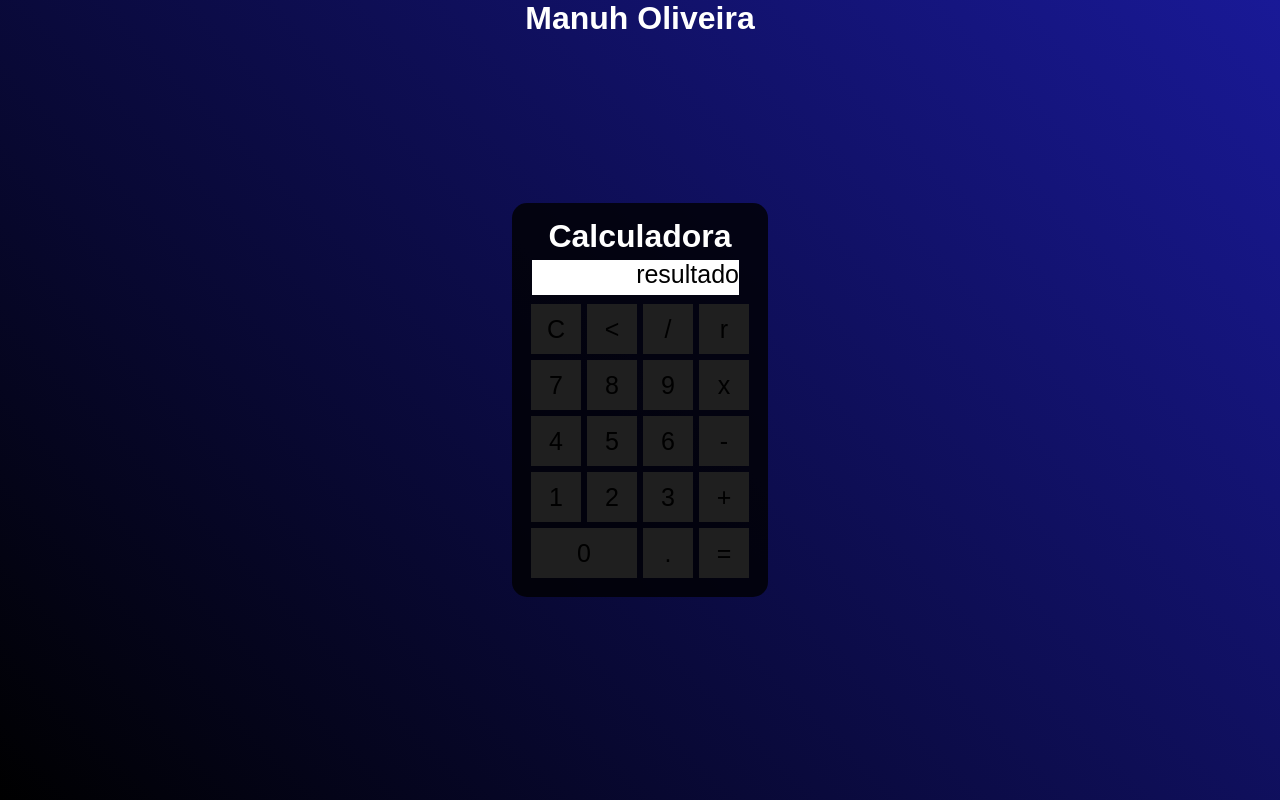
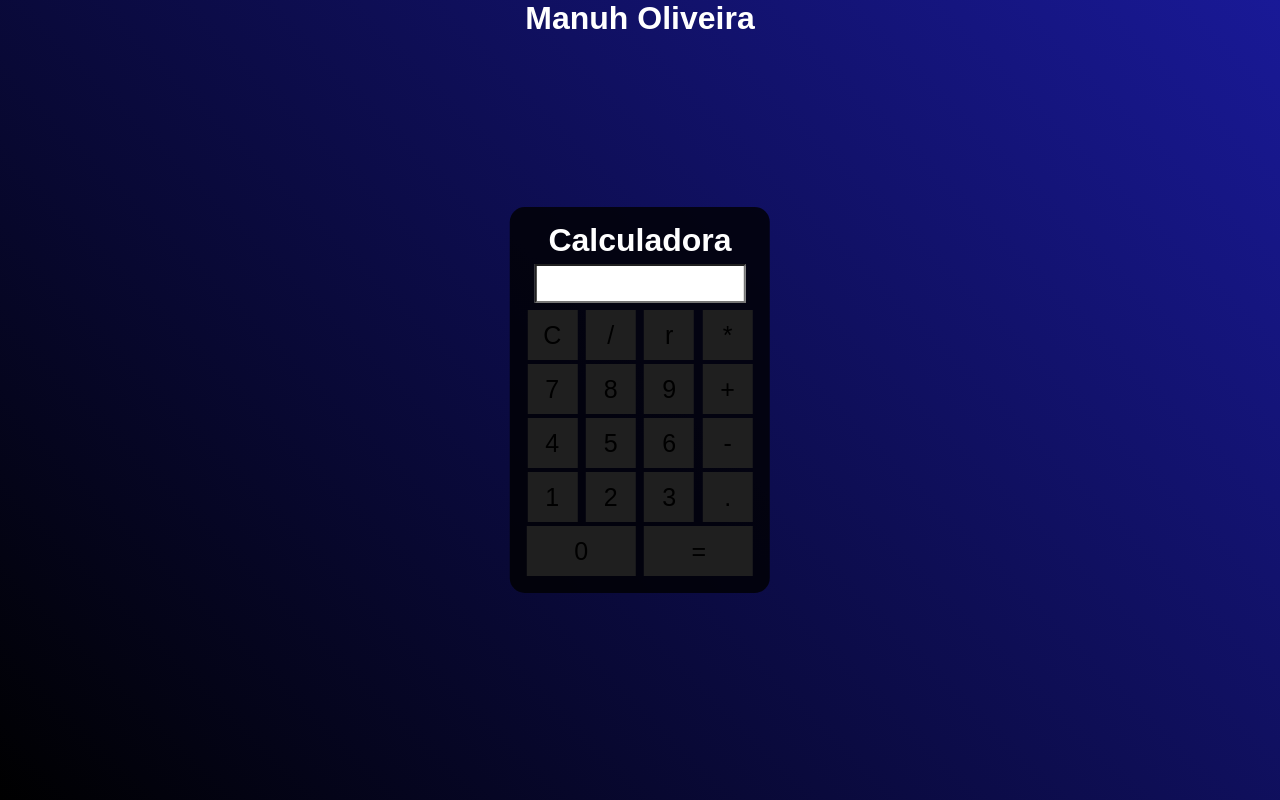
Before and after one commit to Alanis2/Calculadora, a plain HTML site: page index.html in a window 1280 px wide. Drawn offline with Linux system fonts and the light colour scheme.

Commit message:
Terminada A Logica Das Operações Básicas
Nessa Parte, Só As Operações Básicas Estão Funcionando, A Leitura Do Teclado E A Raiz Quadrada Ainda Não Estão Incluídas Nessa Parte

```diff
--- a/index.html
+++ b/index.html
@@ -4,51 +4,51 @@
     <meta charset="UTF-8">
     <meta http-equiv="X-UA-Compatible" content="IE=edge">
     <meta name="viewport" content="width=device-width, initial-scale=1.0">
+    <script language="JavaScript" src="script.js"></script>
     <link rel="stylesheet" href="../Calculadora/style.css">
     <title>Calculadora</title>
 </head>
 <body>
     <div class="fundo">
         <h1>Manuh Oliveira</h1>
-        <div class="calculadora">
-            <h1>Calculadora</h1>
-            <p id="result">resultado</p>
-            <table>
-                <tr>
-                    <td><button class="botao">C</button></td>
-                    <td><button class="botao"><</button></td>
-                    <td><button class="botao">/</button></td>
-                    <td><button class="botao">r</button></td>
-                </tr>
+        <form action="" name="calc">
+            <div id="calculadora">
+                <h1>Calculadora</h1>
+                <input type="text" id="result">
+                <div id="primeira-linha">
+                    <input type="button" value="C" class="botao" onclick="reset()">
+                    <input type="button" value="/" class="botao" onclick="botao(value)">
+                    <input type="button" value="r" class="botao" onclick="raiz()">
+                    <input type="button" value="*" class="botao" onclick="botao(value)">
+                </div>
 
-                <tr>
-                    <td><button class="botao">7</button></td>
-                    <td><button class="botao">8</button></td>
-                    <td><button class="botao">9</button></td>
-                    <td><button class="botao">x</button></td>
-                </tr>
+                <div id="segunda-linha">
+                    <input type="button" value="7" class="botao" onclick="botao(value)">
+                    <input type="button" value="8" class="botao" onclick="botao(value)">
+                    <input type="button" value="9" class="botao" onclick="botao(value)">
+                    <input type="button" value="+" class="botao" onclick="botao(value)">
+                </div>
 
-                <tr>
-                    <td><button class="botao">4</button></td>
-                    <td><button class="botao">5</button></td>
-                    <td><button class="botao">6</button></td>
-                    <td><button class="botao">-</button></td>
-                </tr>
+                <div id="terceira-linha">
+                    <input type="button" value="4" class="botao" onclick="botao(value)">
+                    <input type="button" value="5" class="botao" onclick="botao(value)">
+                    <input type="button" value="6" class="botao" onclick="botao(value)">
+                    <input type="button" value="-" class="botao" onclick="botao(value)">
+                </div>
 
-                <tr>
-                    <td><button class="botao">1</button></td>
-                    <td><button class="botao">2</button></td>
-                    <td><button class="botao">3</button></td>
-                    <td><button class="botao">+</button></td>
-                </tr>
+                <div id="quarta-linha">
+                    <input type="button" value="1" class="botao" onclick="botao(value)">
+                    <input type="button" value="2" class="botao" onclick="botao(value)">
+                    <input type="button" value="3" class="botao" onclick="botao(value)">
+                    <input type="button" value="." class="botao" onclick="botao(value)">
+                </div>
 
-                <tr>
-                    <td colspan="2"><button class="botao tam">0</button></td>
-                    <td><button class="botao">.</button></td>
-                    <td><button class="botao">=</button></td>
-                </tr>
-            </table>
-        </div>
+                <div id="quinta-linha">
+                    <input type="button" value="0" class="botao tam" onclick="botao(value)">
+                    <input type="button" value="=" class="botao tam" onclick="calcula()">
+                </div>
+            </div>
+        </form>
     </div>
 </body>
 </html>
--- a/script.js
+++ b/script.js
@@ -0,0 +1,20 @@
+var valor;
+var resultado;
+
+function botao(num){
+    valor = document.calc.result.value += num;
+}
+
+function reseta(){
+    document.calc.visor.value = '';
+}
+function calcula(){
+    var resultado = eval(valor);
+    document.calc.result.value = resultado.toLocaleString('pt-br');
+}
+
+
+
+/*function mostrarValor(){
+    alert(document.getElementById("meu-input").value)
+}*/
--- a/style.css
+++ b/style.css
@@ -9,7 +9,7 @@
     font-family: Arial, Helvetica, sans-serif;
     text-align: center;
 }
-.calculadora{
+#calculadora{
     position: absolute;
     background-color: rgba(0, 0, 0, 0.8);
     top: 50%;
@@ -31,7 +31,7 @@
     transition: all .4s ease-in-out;
 }
 .tam{
-    width: 106px;
+    width: 109px;
 }
 #result{
     background-color: #fff;
```
